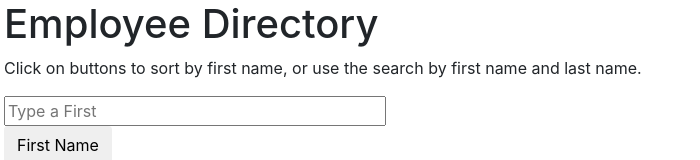
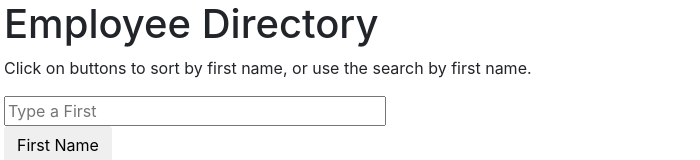
Before and after one commit to pangsua26/19_employee-directory, a React (Create React App) app: page / in a window 1280 px wide. Shown: the top 160 px of the page, without its empty margins (0-700 px from the left). Built offline with nearby package versions, Linux system fonts and the light colour scheme; no server answers.

Commit message:
updated code

```diff
--- a/src/components/Header.js
+++ b/src/components/Header.js
@@ -5,7 +5,7 @@ function Header () {
     return (
         <div className="header center">
             <h1>Employee Directory</h1>
-            <p>Click on buttons to sort by first name, or use the search by first name and last name.</p>
+            <p>Click on buttons to sort by first name, or use the search by first name.</p>
         </div>
     )
 };
```
